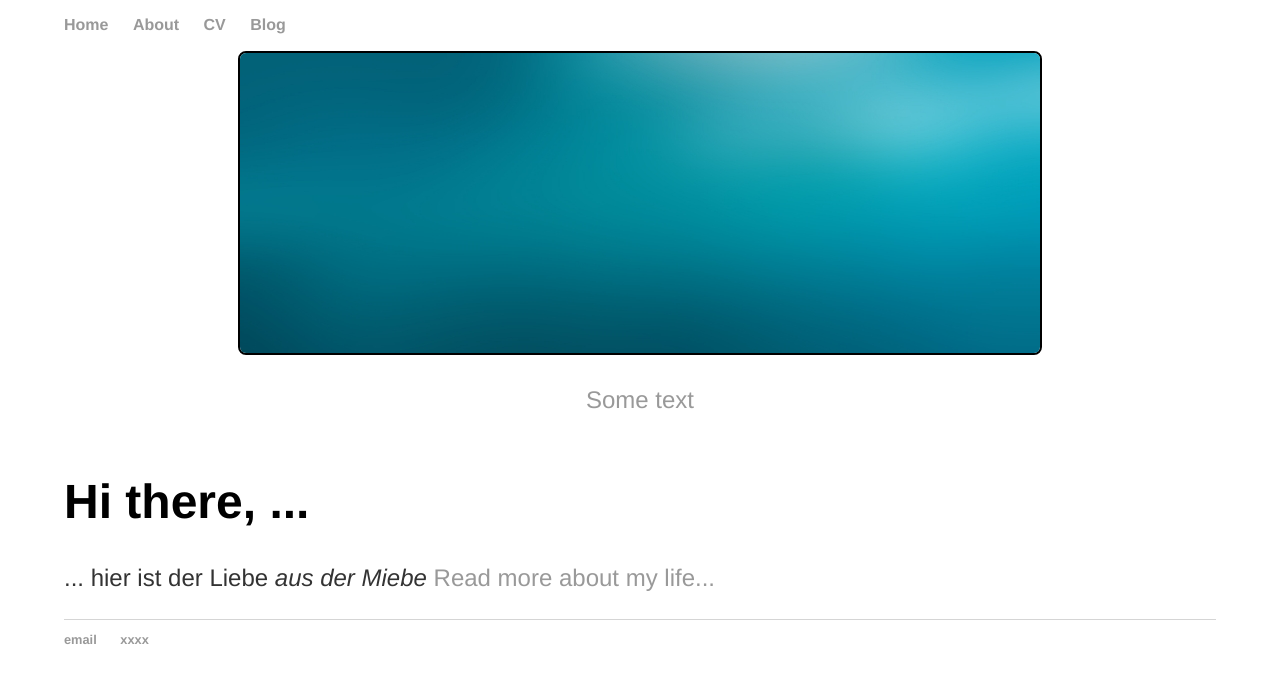
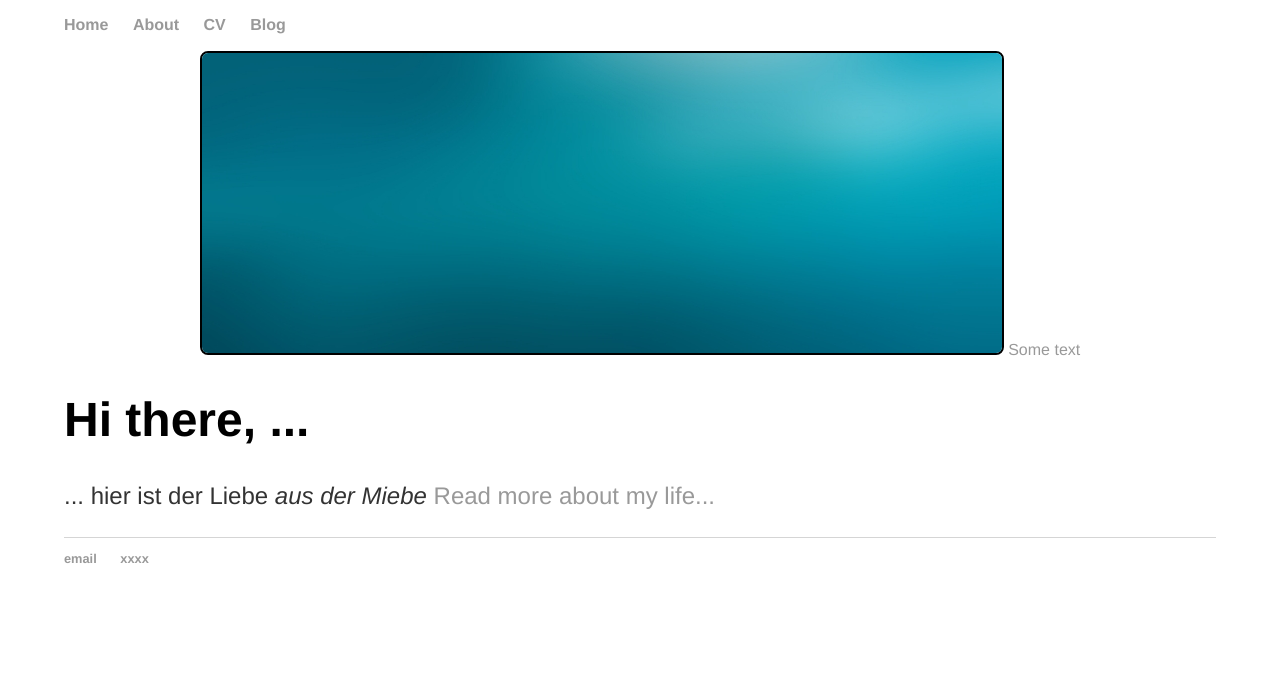
Before and after one commit to gebirgsbernd/gebirgsbernd.github.io, a Jekyll site: the page built from index.html, in a window 1280 px wide. Shown: the top 683 px of the page. Built offline with Jekyll 4.4.1, drawn with Linux system fonts in a browser that asks for light colours.

Commit message:
Update index.html

```diff
--- a/index.html
+++ b/index.html
@@ -25,9 +25,9 @@ title: Berno Bexreuther
 <a href="/about" class="fill-div">
 	<div class = "gfg">
 	<img src="{{ site.url }}{{ site.baseurl }}/assets/bg1.jpg" />
-	<p>Some text</a>
+	Some text</a>
 	</div>
-</a></p>
+</a>
 
 <div class="blurb">
 	<h1>Hi there, ...</h1>
```
